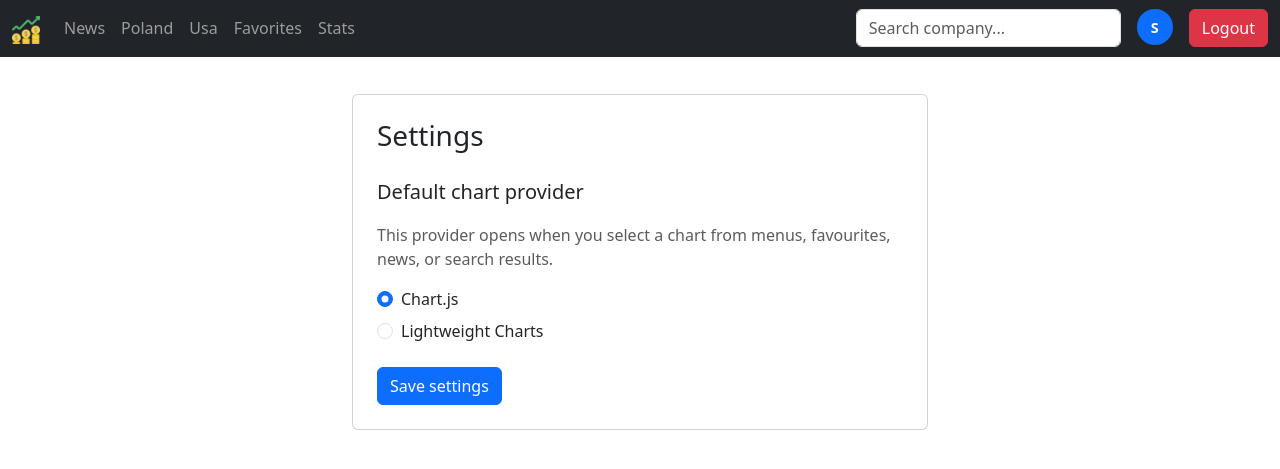
After one commit to emluka-B6/finance-web, a Flask app: page /settings in a window 1280 px wide. The commit adds this page. Shown: the top 469 px of the page. Run offline with Flask 3, Linux system fonts and the light colour scheme; the visitor is signed in with stand-in values (Sample User, id 1).

Commit message:
Add user settings page and configurable chart provider there

```diff
--- a/misc/alchemy_db.py
+++ b/misc/alchemy_db.py
@@ -21,6 +21,7 @@ class User(UserMixin, db.Model):
     email = db.Column(db.String(80), unique=True, nullable=False) # Add email field
     password = db.Column(db.String(120), nullable=False, default="")  # Add password field
     role = db.Column(db.String(20), nullable=False, default=Role.USER)  # Add role field
+    chart_provider = db.Column(db.String(20), nullable=False, default="chartjs")
     favorites = db.relationship("Favorite", backref="user", cascade="all, delete-orphan", lazy=True)
 
     # def __self__(self, _name, _email):
--- a/server/migrations/versions/8f3c1a2b4d5e_add_user_favorites.py
+++ b/server/migrations/versions/8f3c1a2b4d5e_add_user_favorites.py
@@ -19,6 +19,9 @@ depends_on: Union[str, Sequence[str], None] = None
 
 
 def upgrade() -> None:
+    if sa.inspect(op.get_bind()).has_table("favorite"):
+        return
+
     op.create_table(
         "favorite",
         sa.Column("id", sa.Integer(), nullable=False),
--- a/server/static/js/search.js
+++ b/server/static/js/search.js
@@ -17,7 +17,7 @@ function showTickers(resultArray) {
 
     console.log(" item.name " + item.name);
     li.onclick = () => {
-      window.location.href = `/chartjs/${item.symbol}`;
+      window.location.href = `/chart/${encodeURIComponent(item.symbol)}`;
     };
     tickersOutput.appendChild(li);
   });
--- a/server/templates/base.html
+++ b/server/templates/base.html
@@ -57,6 +57,26 @@
             border: none;
             width: 80%;
             margin: 0.2rem auto;     /* center horizontally */
+        }
+
+        .user-avatar {
+            align-items: center;
+            background-color: #0d6efd;
+            border-radius: 50%;
+            color: white;
+            display: inline-flex;
+            font-size: 0.9rem;
+            font-weight: 600;
+            height: 36px;
+            justify-content: center;
+            text-decoration: none;
+            width: 36px;
+        }
+
+        .user-avatar:hover,
+        .user-avatar:focus {
+            background-color: #0b5ed7;
+            color: white;
         }
     </style>
     <link rel="stylesheet" href="{{ url_for('static', filename='css/search.css')}}">
@@ -160,79 +180,79 @@
                             <li><hr class="dropdown-divider"></li>
                             <li>
                                 <a class="dropdown-item {% if request.view_args.get('symbol') == 'CDR.WA' %}active{% endif %}"
-                                    href="{{ url_for('chart.chart', symbol='CDR.WA') }}">
+                                    href="{{ url_for('chart.selected_chart', symbol='CDR.WA') }}">
                                     CD Project
                                 </a>
                             </li>
                             <li>
                                 <a class="dropdown-item {% if request.view_args.get('symbol') == 'PKN.WA' %}active{% endif %}"
-                                    href="{{ url_for('chart.chart', symbol='PKN.WA') }}">
+                                    href="{{ url_for('chart.selected_chart', symbol='PKN.WA') }}">
                                     PKN Orlen
                                 </a>
                             </li>
                             <li>
                                 <a class="dropdown-item {% if request.view_args.get('symbol') == 'PKO.WA' %}active{% endif %}"
-                                    href="{{ url_for('chart.chart', symbol='PKO.WA') }}">
+                                    href="{{ url_for('chart.selected_chart', symbol='PKO.WA') }}">
                                     Bank PKO BP
                                 </a>
                             </li>
                             <li>
                                 <a class="dropdown-item {% if request.view_args.get('symbol') == 'PZU.WA' %}active{% endif %}"
-                                    href="{{ url_for('chart.chart', symbol='PZU.WA') }}">
+                                    href="{{ url_for('chart.selected_chart', symbol='PZU.WA') }}">
                                     PZU
                                 </a>
                             </li>
                             <li>
                                 <a class="dropdown-item {% if request.view_args.get('symbol') == 'MBK.WA' %}active{% endif %}"
-                                    href="{{ url_for('chart.chart', symbol='MBK.WA') }}">
+                                    href="{{ url_for('chart.selected_chart', symbol='MBK.WA') }}">
                                     mBank
                                 </a>
                             </li>
                             <li>
                                 <a class="dropdown-item {% if request.view_args.get('symbol') == 'PEO.WA' %}active{% endif %}"
-                                    href="{{ url_for('chart.chart', symbol='PEO.WA') }}">
+                                    href="{{ url_for('chart.selected_chart', symbol='PEO.WA') }}">
                                     Bank Pekao
                                 </a>
                             </li>
                             <li>
                                 <a class="dropdown-item {% if request.view_args.get('symbol') == 'KGH.WA' %}active{% endif %}"
-                                    href="{{ url_for('chart.chart', symbol='KGH.WA') }}">
+                                    href="{{ url_for('chart.selected_chart', symbol='KGH.WA') }}">
                                     KGHM Polska
                                 </a>
                             </li>
                             <li>
                                 <a class="dropdown-item {% if request.view_args.get('symbol') == 'LPP.WA' %}active{% endif %}"
-                                    href="{{ url_for('chart.chart', symbol='LPP.WA') }}">
+                                    href="{{ url_for('chart.selected_chart', symbol='LPP.WA') }}">
                                     LPP
                                 </a>
                             </li>
                             <li>
                                 <a class="dropdown-item {% if request.view_args.get('symbol') == 'PGE.WA' %}active{% endif %}"
-                                    href="{{ url_for('chart.chart', symbol='PGE.WA') }}">
+                                    href="{{ url_for('chart.selected_chart', symbol='PGE.WA') }}">
                                     PGE
                                 </a>
                             </li>
                             <li>
                                 <a class="dropdown-item {% if request.view_args.get('symbol') == 'DNP.WA' %}active{% endif %}"
-                                    href="{{ url_for('chart.chart', symbol='DNP.WA') }}">
+                                    href="{{ url_for('chart.selected_chart', symbol='DNP.WA') }}">
                                     Dino
                                 </a>
                             </li>
                             <li>
                                 <a class="dropdown-item {% if request.view_args.get('symbol') == 'ALR.WA' %}active{% endif %}"
-                                    href="{{ url_for('chart.chart', symbol='ALR.WA') }}">
+                                    href="{{ url_for('chart.selected_chart', symbol='ALR.WA') }}">
                                     Alior Bank
                                 </a>
                             </li>
                             <li>
                                 <a class="dropdown-item {% if request.view_args.get('symbol') == 'ALE.WA' %}active{% endif %}"
-                                    href="{{ url_for('chart.chart', symbol='ALE.WA') }}">
+                                    href="{{ url_for('chart.selected_chart', symbol='ALE.WA') }}">
                                     Allegro
                                 </a>
                             </li>
                             <li>
                                 <a class="dropdown-item {% if request.view_args.get('symbol') == 'KTY.WA' %}active{% endif %}"
-                                    href="{{ url_for('chart.chart', symbol='KTY.WA') }}">
+                                    href="{{ url_for('chart.selected_chart', symbol='KTY.WA') }}">
                                     Kęty
                                 </a>
                             </li>
@@ -254,43 +274,43 @@
                             <li><hr class="dropdown-divider"></li>
                             <li>
                                 <a class="dropdown-item {% if request.view_args.get('symbol') == 'GOOGL' %}active{% endif %}"
-                                    href="{{ url_for('chart.chart', symbol='GOOGL') }}">
+                                    href="{{ url_for('chart.selected_chart', symbol='GOOGL') }}">
                                     Google
                                 </a>
                             </li>
                             <li>
                                 <a class="dropdown-item {% if request.view_args.get('symbol') == 'TSLA' %}active{% endif %}"
-                                    href="{{ url_for('chart.chart', symbol='TSLA') }}">
+                                    href="{{ url_for('chart.selected_chart', symbol='TSLA') }}">
                                     Tesla
                                 </a>
                             </li>
                             <li>
                                 <a class="dropdown-item {% if request.view_args.get('symbol') == 'META' %}active{% endif %}"
-                                    href="{{ url_for('chart.chart', symbol='META') }}">
+                                    href="{{ url_for('chart.selected_chart', symbol='META') }}">
                                     Meta
                                 </a>
                             </li>
                             <li>
                                 <a class="dropdown-item {% if request.view_args.get('symbol') == 'NVDA' %}active{% endif %}"
-                                    href="{{ url_for('chart.chart', symbol='NVDA') }}">
+                                    href="{{ url_for('chart.selected_chart', symbol='NVDA') }}">
                                     Nvidia
                                 </a>
                             </li>
                             <li>
                                 <a class="dropdown-item {% if request.view_args.get('symbol') == 'AMZN' %}active{% endif %}"
-                                    href="{{ url_for('chart.chart', symbol='AMZN') }}">
+                                    href="{{ url_for('chart.selected_chart', symbol='AMZN') }}">
                                     Amazon
                                 </a>
                             </li>
                             <li>
                                 <a class="dropdown-item {% if request.view_args.get('symbol') == 'MSFT' %}active{% endif %}"
-                                    href="{{ url_for('chart.chart', symbol='MSFT') }}">
+                                    href="{{ url_for('chart.selected_chart', symbol='MSFT') }}">
                                     Microsoft
                                 </a>
                             </li>
                             <li>
                                 <a class="dropdown-item {% if request.view_args.get('symbol') == 'AAPL' %}active{% endif %}"
-                                    href="{{ url_for('chart.chart', symbol='AAPL') }}">
+                                    href="{{ url_for('chart.selected_chart', symbol='AAPL') }}">
                                     Apple
                                 </a>
                             </li>
@@ -305,7 +325,7 @@
                         <ul class="dropdown-menu" aria-labelledby="favoritesDropdown" id="favorites-list">
                             {% for fav in session.get('favorites', []) %}
                             <li>
-                                <a class="dropdown-item" href="{{ url_for('chart.chart', symbol=fav.symbol) }}">{{ fav.name }}</a>
+                                <a class="dropdown-item" href="{{ url_for('chart.selected_chart', symbol=fav.symbol) }}">{{ fav.name }}</a>
                             </li>
                             {% else %}
                             <li><span class="dropdown-item text-muted">No favorites</span></li>
@@ -339,6 +359,9 @@
                 </form>
 
                 {% if current_user.is_authenticated %}
+                    <a href="{{ url_for('user.settings') }}" class="user-avatar ms-3" aria-label="Open settings" title="Settings">
+                        {{ current_user.name[0] | upper }}
+                    </a>
                     <a href="{{ url_for('user.logout') }}" class="btn btn-danger ms-3">Logout</a>
                 {% else %}
                     <a href="{{ url_for('user.login') }}" class="btn btn-primary ms-3">Login</a>
--- a/server/templates/news2.html
+++ b/server/templates/news2.html
@@ -55,7 +55,7 @@
                 <tbody id="favorites-body">
                   {% for favorite in favorites %}
                     <tr data-symbol="{{ favorite.symbol }}">
-                      <td><a class="news-link" href="/chartjs/{{ favorite.symbol }}">{{ favorite.name }}</a></td>
+                      <td><a class="news-link" href="{{ url_for('chart.selected_chart', symbol=favorite.symbol) }}">{{ favorite.name }}</a></td>
                       <td class="favorite-price" aria-label="Loading price">—</td>
                       <td class="favorite-change" aria-label="Loading change">—</td>
                       <td class="favorite-time" aria-label="Loading time">—</td>
--- /dev/null
+++ b/server/templates/settings.html
@@ -0,0 +1,34 @@
+{% extends "base.html" %}
+
+{% block title %}Settings{% endblock %}
+
+{% block content %}
+<div class="card mx-auto" style="max-width: 36rem;">
+    <div class="card-body p-4">
+        <h1 class="h3 mb-4">Settings</h1>
+
+        {% with messages = get_flashed_messages(with_categories=true) %}
+            {% for category, message in messages %}
+                <div class="alert alert-{{ 'success' if category == 'success' else 'danger' }}" role="alert">{{ message }}</div>
+            {% endfor %}
+        {% endwith %}
+
+        <form method="post" action="{{ url_for('user.settings') }}">
+            <fieldset>
+                <legend class="fs-5 mb-3">Default chart provider</legend>
+                <p class="text-muted">This provider opens when you select a chart from menus, favourites, news, or search results.</p>
+
+                <div class="form-check mb-2">
+                    <input class="form-check-input" type="radio" name="chart_provider" id="chartjs" value="chartjs" {% if current_user.chart_provider == 'chartjs' %}checked{% endif %}>
+                    <label class="form-check-label" for="chartjs">Chart.js</label>
+                </div>
+                <div class="form-check mb-4">
+                    <input class="form-check-input" type="radio" name="chart_provider" id="lightweight" value="lightweight" {% if current_user.chart_provider == 'lightweight' %}checked{% endif %}>
+                    <label class="form-check-label" for="lightweight">Lightweight Charts</label>
+                </div>
+            </fieldset>
+            <button type="submit" class="btn btn-primary">Save settings</button>
+        </form>
+    </div>
+</div>
+{% endblock %}
```
Also changed, not shown: server/chart.py (+22 -3 lines), server/migrations/versions/4c9f2b7a1d8e_add_chart_provider_to_user.py (added, +38 -0 lines), server/tests/test_chart_provider.py (added, +64 -0 lines), server/user.py (+20 -1 lines).
